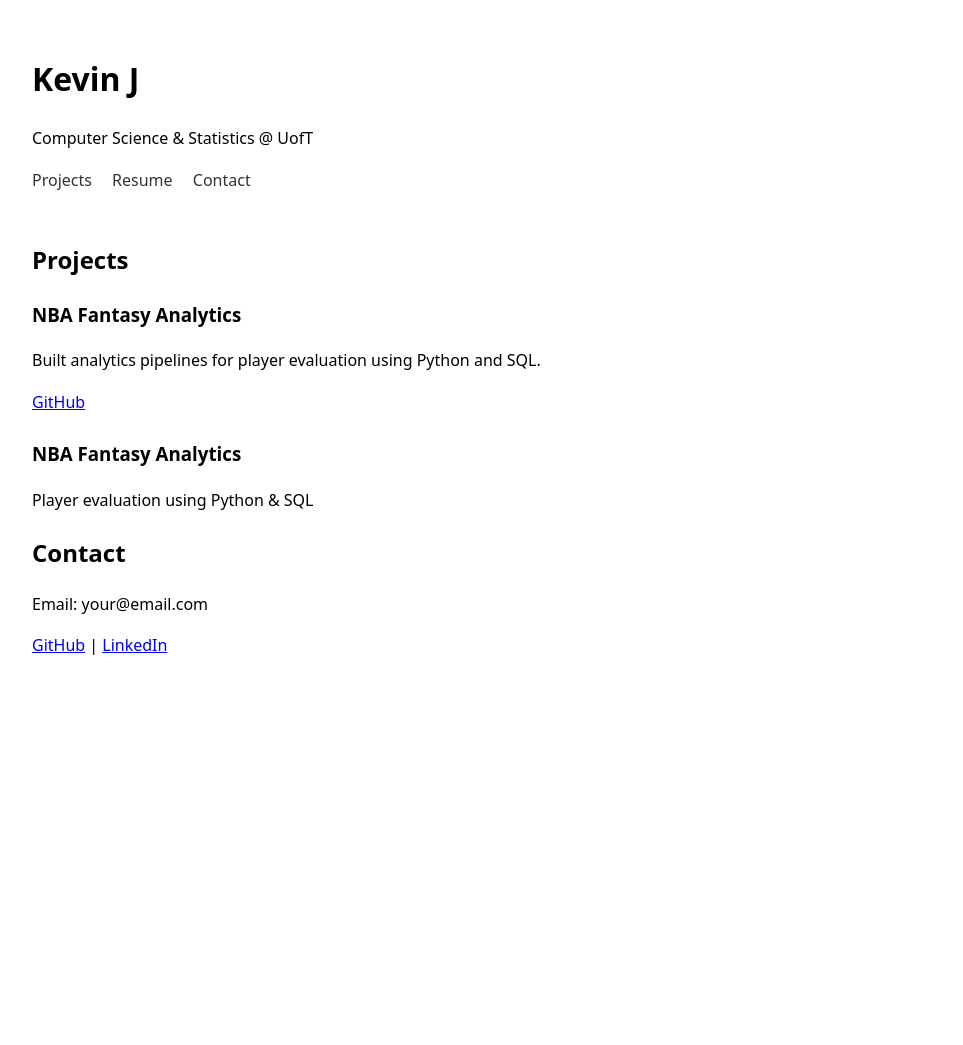
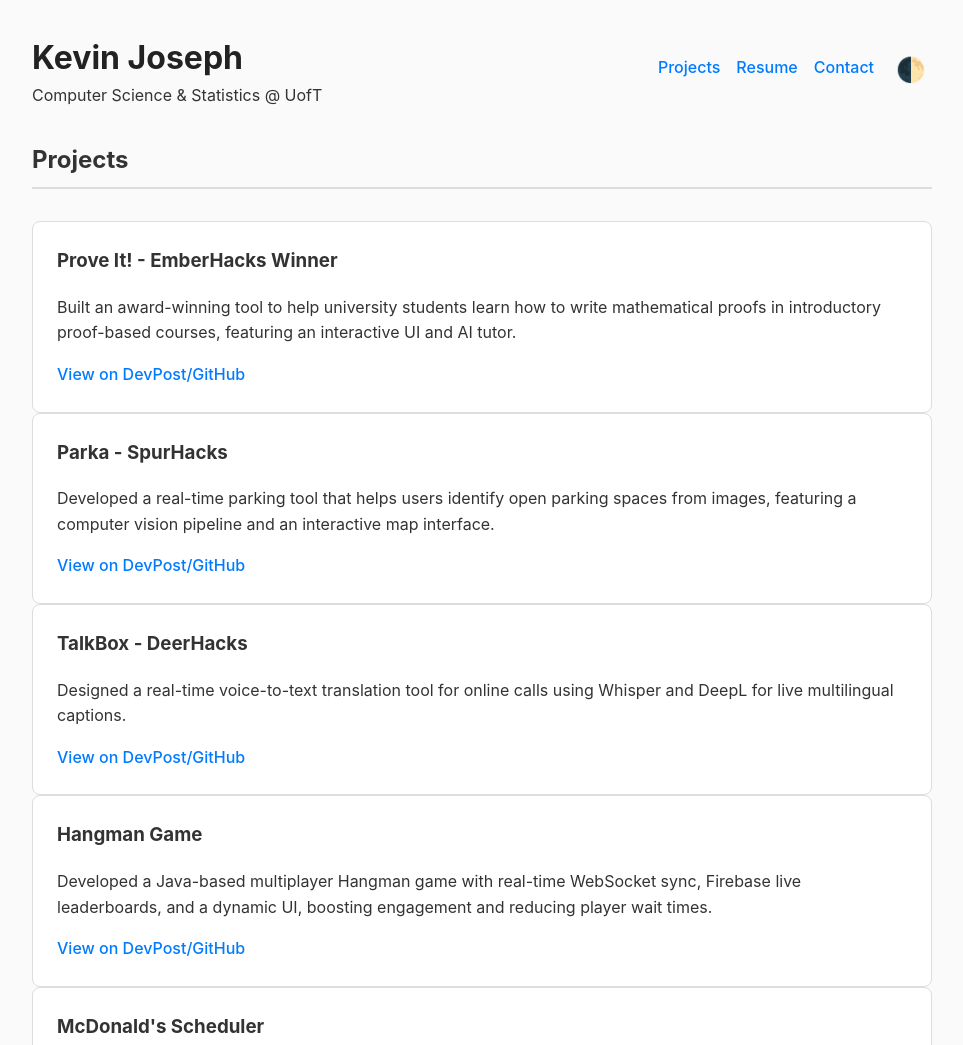
Before and after one commit to kevin-joseph05/kevin-joseph05.github.io, a plain HTML site: page index.html in a window 1280 px wide. Shown: the top 1045 px of the page, without its empty margins (158-1121 px from the left). Before the commit the page ends 800 px from the top, so only its background shows below. Drawn offline with Linux system fonts and the light colour scheme.

Commit message:
made some changes

```diff
--- a/css/styles.css
+++ b/css/styles.css
@@ -1,21 +1,116 @@
+:root {
+  --bg-color: #fafafa;
+  --text-color: #333;
+  --header-color: #222;
+  --link-color: #007bff;
+  --border-color: #ddd;
+  --card-bg: #fff;
+}
+
+[data-theme="dark"] {
+  --bg-color: #222;
+  --text-color: #fafafa;
+  --header-color: #eee;
+  --link-color: #8ab4f8;
+  --border-color: #444;
+  --card-bg: #333;
+}
+
 body {
-  font-family: system-ui, -apple-system, sans-serif;
+  font-family: -apple-system, BlinkMacSystemFont, "Segoe UI", Roboto, Helvetica, Arial, sans-serif;
   max-width: 900px;
   margin: 0 auto;
   padding: 2rem;
   line-height: 1.6;
+  background-color: var(--bg-color);
+  color: var(--text-color);
+  transition: background-color 0.3s, color 0.3s;
 }
 
 header {
-  margin-bottom: 3rem;
+  display: flex;
+  justify-content: space-between;
+  align-items: center;
+  margin-bottom: 2rem;
+  flex-wrap: wrap;
+}
+
+header h1 {
+  margin: 0;
+  color: var(--header-color);
+}
+
+header p {
+    margin: 0;
+}
+
+nav {
+    display: flex;
+    gap: 1rem;
 }
 
 nav a {
-  margin-right: 1rem;
   text-decoration: none;
-  color: #333;
+  color: var(--link-color);
+  font-weight: 500;
+  transition: color 0.3s;
+}
+
+#theme-switcher {
+    cursor: pointer;
+    background: none;
+    border: none;
+    font-size: 1.5rem;
+    color: var(--text-color);
+}
+
+section {
+  margin-bottom: 2rem;
+}
+
+h2 {
+  border-bottom: 2px solid var(--border-color);
+  padding-bottom: 0.5rem;
+  margin-bottom: 2rem;
+}
+
+#projects {
+    display: grid;
+    grid-template-columns: repeat(auto-fit, minmax(300px, 1fr));
+    gap: 1.5rem;
 }
 
 .project {
-  margin-bottom: 1.5rem;
+  background: var(--card-bg);
+  border: 1px solid var(--border-color);
+  border-radius: 8px;
+  padding: 1.5rem;
+  transition: transform 0.2s, box-shadow 0.2s;
 }
+
+.project:hover {
+    transform: translateY(-5px);
+    box-shadow: 0 4px 12px rgba(0,0,0,0.1);
+}
+
+.project h3 {
+  margin-top: 0;
+}
+
+.project a {
+    color: var(--link-color);
+    text-decoration: none;
+    font-weight: 500;
+}
+
+#contact-links {
+    display: flex;
+    gap: 1rem;
+    align-items: center;
+}
+
+footer {
+    text-align: center;
+    margin-top: 4rem;
+    color: #888;
+}
--- a/index.html
+++ b/index.html
@@ -8,32 +8,36 @@
 </head>
 <body>
   <header>
-    <h1>Kevin J</h1>
-    <p>Computer Science & Statistics @ UofT</p>
+    <div>
+      <h1>Kevin Joseph</h1>
+      <p>Computer Science & Statistics @ UofT</p>
+    </div>
     <nav>
       <a href="#projects">Projects</a>
-      <a href="assets/Kevin_Joseph_2025-3.pdf">Resume</a>
+      <a href="assets/Kevin_Joseph_2025-3.pdf" target="_blank">Resume</a>
       <a href="#contact">Contact</a>
+      <button id="theme-switcher">🌓</button>
     </nav>
   </header>
 
-  <section id="projects">
+  <section>
     <h2>Projects</h2>
-    <div class="project">
-      <h3>NBA Fantasy Analytics</h3>
-      <p>Built analytics pipelines for player evaluation using Python and SQL.</p>
-      <a href="https://github.com/yourname/project">GitHub</a>
-    </div>
+    <div id="projects-container"></div>
   </section>
 
   <section id="contact">
     <h2>Contact</h2>
-    <p>Email: your@email.com</p>
-    <p>
-      <a href="https://github.com/yourname">GitHub</a> |
-      <a href="https://linkedin.com/in/yourname">LinkedIn</a>
-    </p>
+    <p>Feel free to reach out! I'm always open to discussing new projects, creative ideas, or opportunities.</p>
+    <div id="contact-links">
+        <a href="mailto:kevnjoseph42@gmail.com">kevnjoseph42@gmail.com</a>
+        <a href="https://github.com/kevin-joseph05" target="_blank">GitHub</a>
+        <a href="https://linkedin.com/in/kevin--joseph" target="_blank">LinkedIn</a>
+    </div>
   </section>
+
+  <footer>
+    <p>&copy; 2025 Kevin Joseph</p>
+  </footer>
 
   <script src="js/main.js"></script>
 </body>
--- a/js/main.js
+++ b/js/main.js
@@ -1,15 +1,65 @@
+// --- THEME SWITCHER ---
+const themeSwitcher = document.getElementById("theme-switcher");
+const body = document.body;
+
+// Check for saved theme preference
+const savedTheme = localStorage.getItem("theme");
+if (savedTheme) {
+  body.setAttribute("data-theme", savedTheme);
+}
+
+themeSwitcher.addEventListener("click", () => {
+  let currentTheme = body.getAttribute("data-theme");
+  if (currentTheme === "dark") {
+    body.removeAttribute("data-theme");
+    localStorage.removeItem("theme");
+  } else {
+    body.setAttribute("data-theme", "dark");
+    localStorage.setItem("theme", "dark");
+  }
+});
+
+
+// --- PROJECTS ---
 const projects = [
   {
-    title: "NBA Fantasy Analytics",
-    desc: "Player evaluation using Python & SQL",
-    link: "https://github.com/..."
+    title: "Prove It! - EmberHacks Winner",
+    desc: "Built an award-winning tool to help university students learn how to write mathematical proofs in introductory proof-based courses, featuring an interactive UI and AI tutor.",
+    link: "https://devpost.com/software/prove-it"
+  },
+  {
+    title: "Parka - SpurHacks",
+    desc: "Developed a real-time parking tool that helps users identify open parking spaces from images, featuring a computer vision pipeline and an interactive map interface.",
+    link: "https://devpost.com/software/parka-kztqej"
+  },
+  {
+    title: "TalkBox - DeerHacks",
+    desc: "Designed a real-time voice-to-text translation tool for online calls using Whisper and DeepL for live multilingual captions.",
+    link: "https://devpost.com/software/talkbox-jp84ev"
+  },
+  {
+    title: "Hangman Game",
+    desc: "Developed a Java-based multiplayer Hangman game with real-time WebSocket sync, Firebase live leaderboards, and a dynamic UI, boosting engagement and reducing player wait times.",
+    link: "https://github.com/jxlin25/CSC207-Hangman"
+  },
+  {
+    title: "McDonald's Scheduler",
+    desc: "Developed a Python job scheduler that extracts weekly shift details from email and automatically adds them to Google Calendar; containerized with Docker and configured to run weekly via Anacron.",
+    link: "https://github.com/kevin-joseph05/mcdonalds-scheduler"
   }
 ];
 
-const container = document.getElementById("projects");
+const container = document.getElementById("projects-container");
 
 projects.forEach(p => {
-  const div = document.createElement("div");
-  div.innerHTML = `<h3>${p.title}</h3><p>${p.desc}</p>`;
-  container.appendChild(div);
+  const projectDiv = document.createElement("div");
+  projectDiv.classList.add("project");
+
+  let content = `<h3>${p.title}</h3><p>${p.desc}</p>`;
+  if (p.link) {
+    content += `<a href="${p.link}" target="_blank">View on DevPost/GitHub</a>`;
+  }
+
+  projectDiv.innerHTML = content;
+  container.appendChild(projectDiv);
 });
```
Also changed, not shown: 1 other file.
